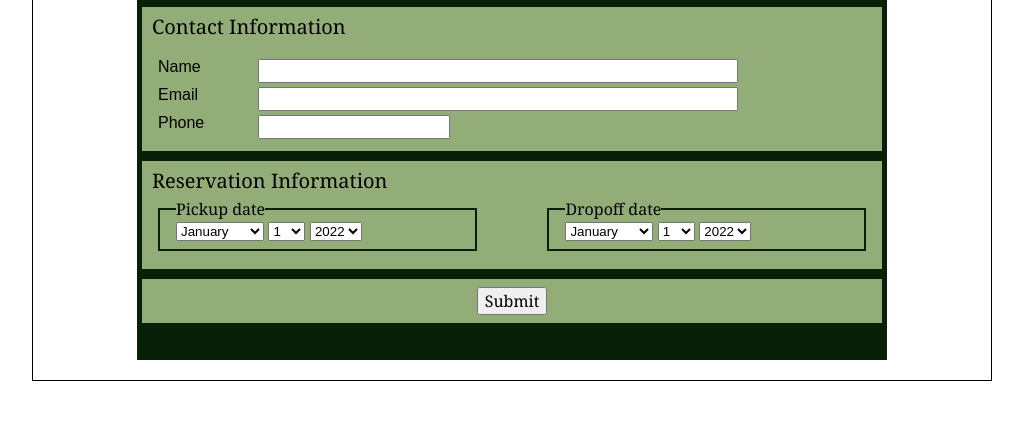
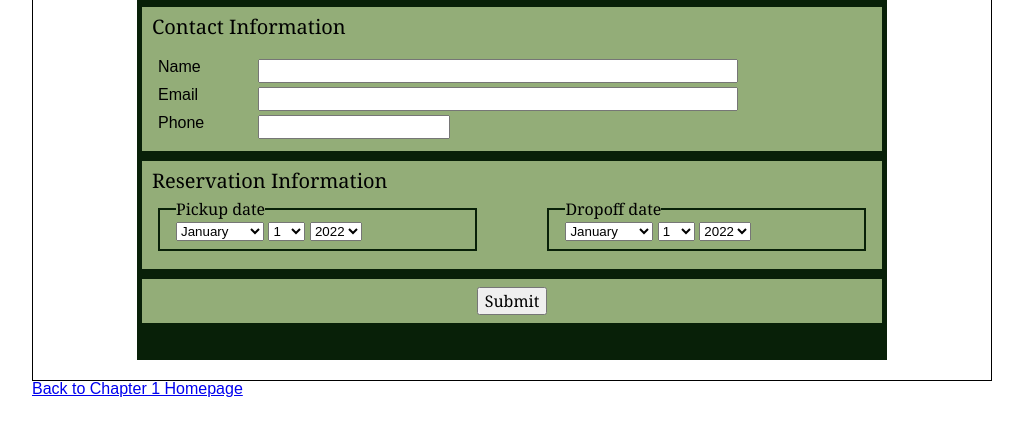
Before and after one commit to drspreston/clientSide23, a plain HTML site: page chapter1/project01-03.html in a window 1280 px wide. Shown: the part 120-556 px from the top of the page, without its empty margins (128-1151 px from the left). Drawn offline with Linux system fonts and the light colour scheme.

Commit message:
Update project01-03.html

```diff
--- a/chapter1/project01-03.html
+++ b/chapter1/project01-03.html
@@ -163,7 +163,7 @@
         </fieldset>
         <div id="submitMsg"></div>
      </form>
-
    </article>
+   <p><a href="https://drspreston.github.io/clientSide23/chapter1/" title="Chapter 1 Home link">Back to Chapter 1 Homepage</a></p>
 </body>
 </html>
```
